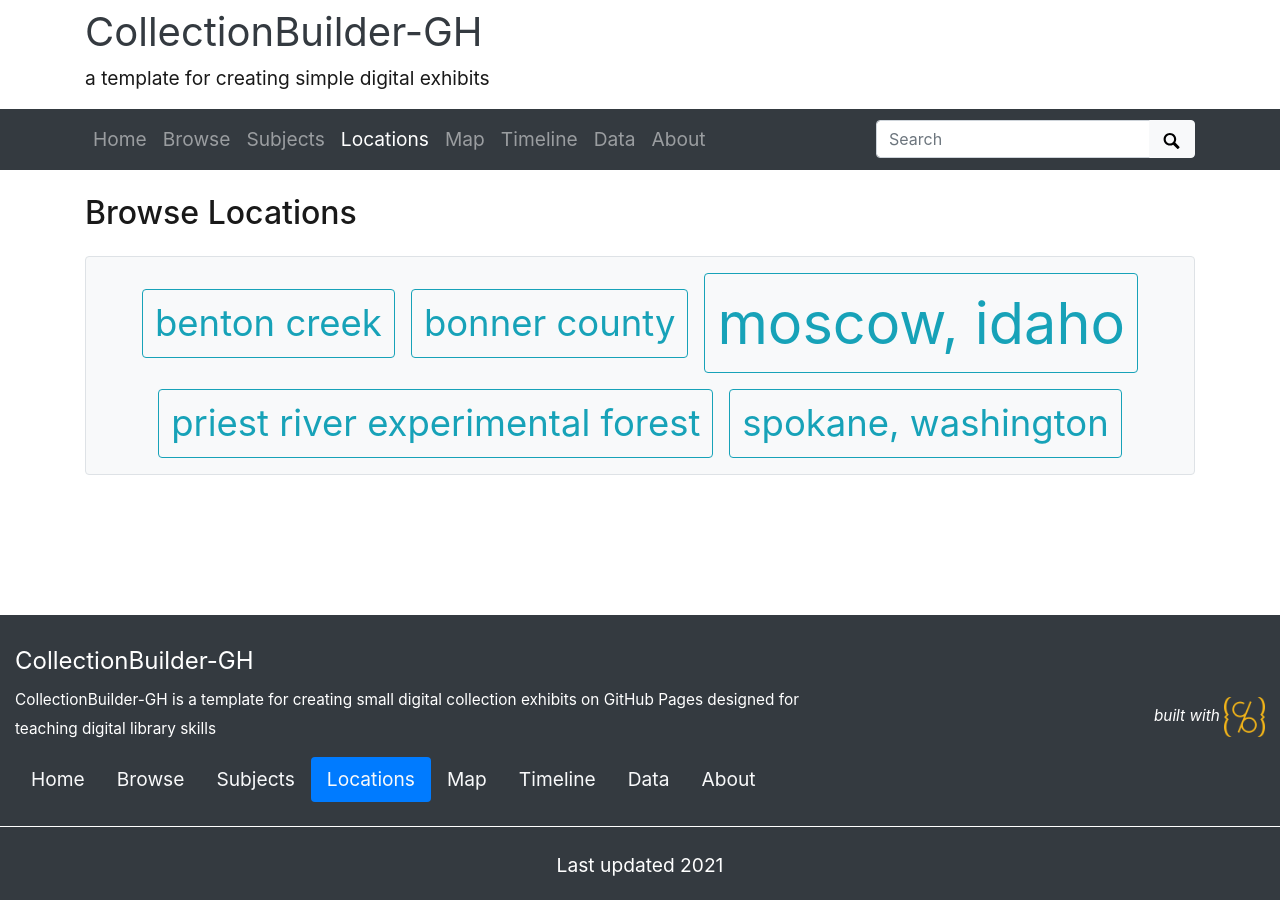
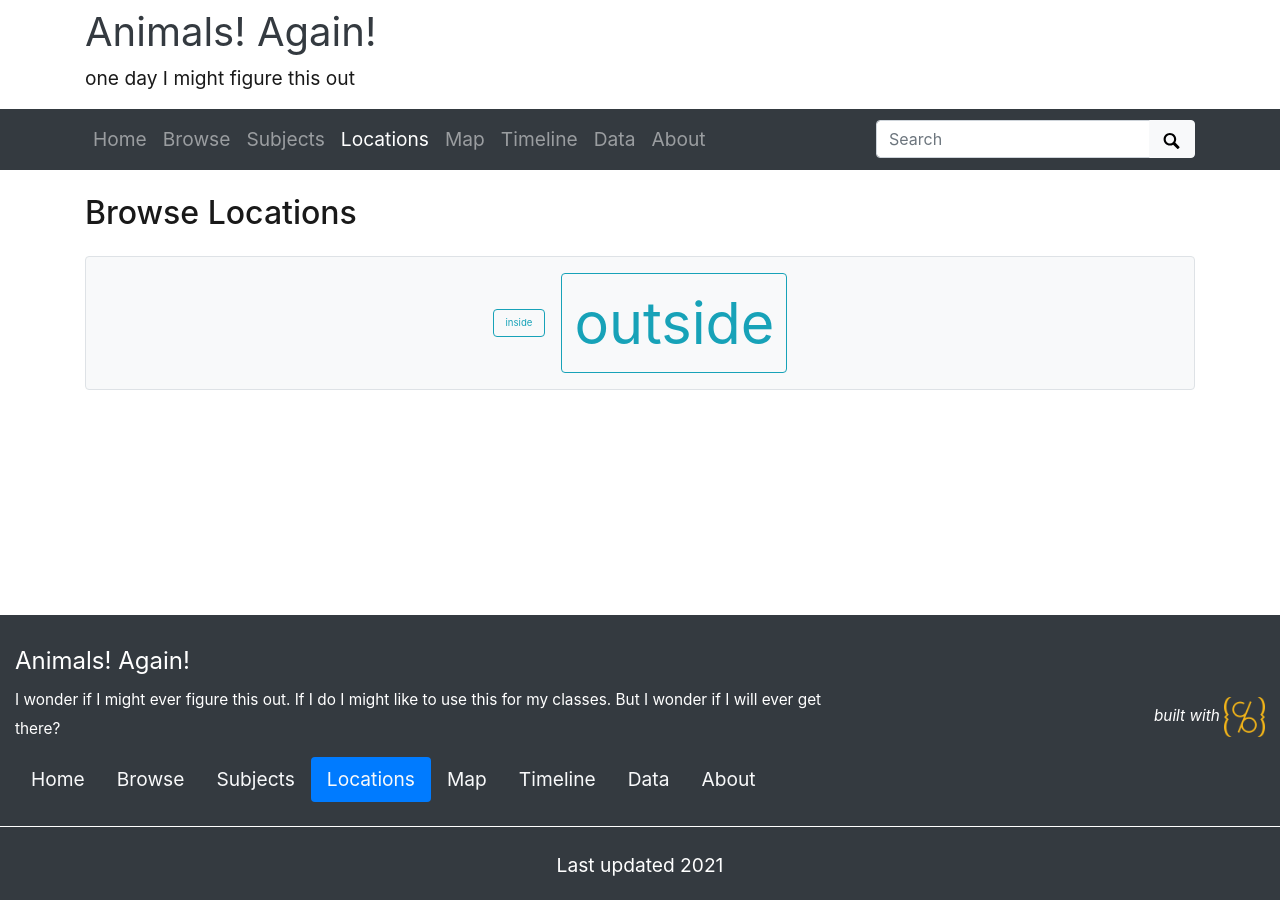
Before and after one commit to jkcronin/animalsagain2, a Jekyll site: the page built from pages/locations.md, in a window 1280 px wide. Built offline with Jekyll 4.4.1, drawn with Linux system fonts in a browser that asks for light colours.

Commit message:
Update _config.yml

```diff
--- a/_config.yml
+++ b/_config.yml
@@ -8,30 +8,30 @@
 # URL VARIABLES
 #
 # url is your gh-pages base, following the pattern: username.github.io
-url: https://collectionbuilder.github.io
+url: https://jkcronin.github.io
 # baseurl is your github repository's name prefixed with a /
-baseurl: /collectionbuilder-gh
+baseurl: /animalsagain2
 # location of code, the full url to your github repository
-source-code: https://github.com/CollectionBuilder/collectionbuilder-gh
+source-code: https://github.com/jkcronin/animalsagain2
 
 ##########
 # SITE SETTINGS
 #
 # title of site appears in banner
-title: CollectionBuilder-GH
+title: Animals! Again!
 # tagline, a short phrase that will appear throughout the site in the top banner
-tagline: a template for creating simple digital exhibits
+tagline: one day I might figure this out
 # description appears in meta tags and other locations
 # this description might appear in search result lists, keep around 160 characters max
-description: "CollectionBuilder-GH is a template for creating small digital collection exhibits on GitHub Pages designed for teaching digital library skills"
+description: "I wonder if I might ever figure this out. If I do I might like to use this for my classes. But I wonder if I will ever get there?"
 # creator of the digital collection, to appear in meta tags; we typically use our GitHub usernames but feel free to just use your name
-author: CollectionBuilder
+author: JKC
 
 ##########
 # COLLECTION SETTINGS
 #
 # choose metadata: this is the name of the csv file in your _data directory that describes the objects in your collection
-metadata: demo-metadata
+metadata: dsitestmetadata
 
 ##########
 # GOOGLE SERVICES [optional!]
```
